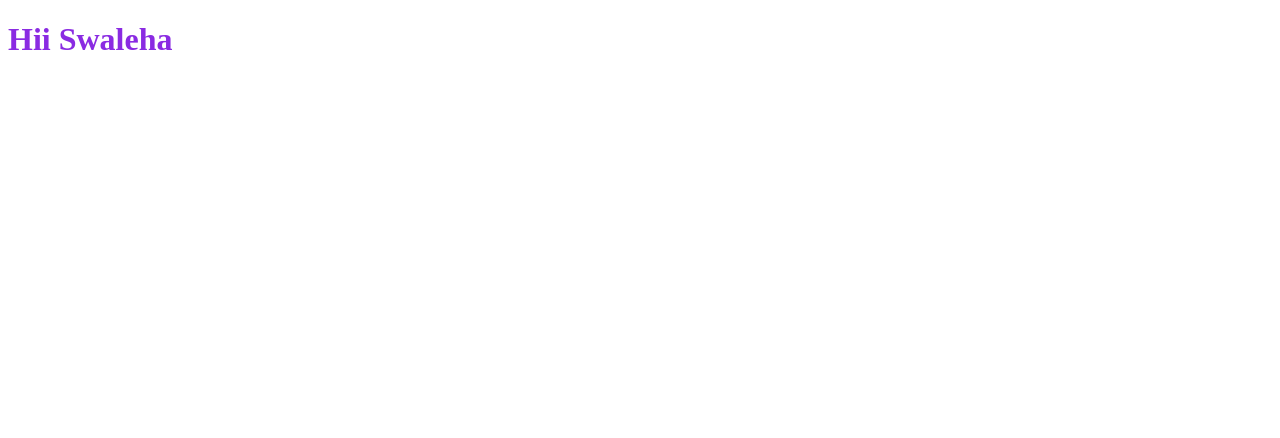
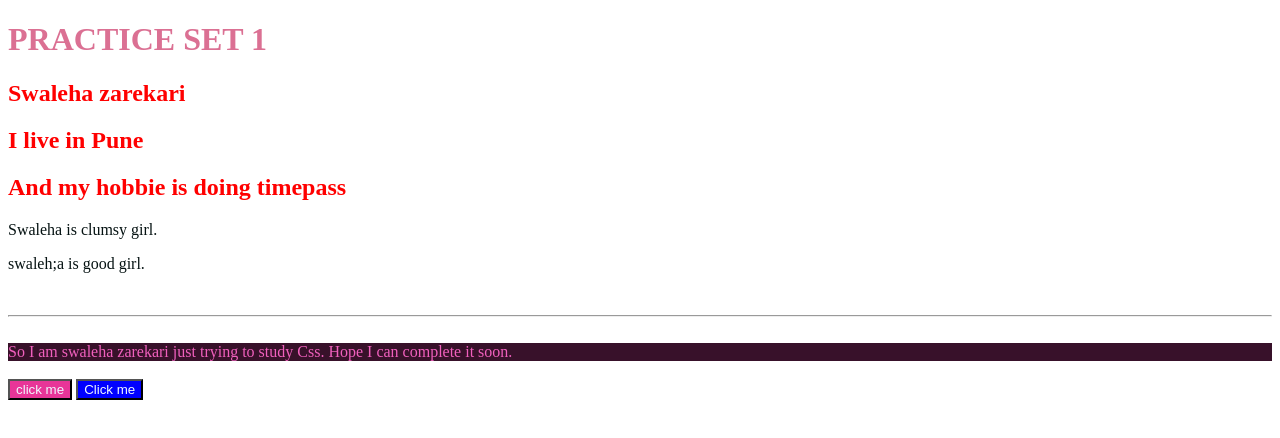
Before and after one commit to SwalehaZarekari/HTML-CSS-Learning, a plain HTML site: page design.html in a window 1280 px wide. Drawn offline with Linux system fonts and the light colour scheme.

Commit message:
first commit

```diff
--- a/design.html
+++ b/design.html
@@ -5,9 +5,35 @@
     <meta name="viewport" content="width=device-width, initial-scale=1.0">
     <title>CSS</title>
     <link rel="stylesheet" href="style.css">
+
+    <!--STYLE CSS TYPE-->
+
+    <style>
+        button{
+            background-color:blue;
+            color:aliceblue;
+
+        }
+    </style>
 </head>
 <body>
-    <h1> Hii Swaleha </h1>
+     <h1> PRACTICE SET 1</h1>
+    <h2 class="heading">Swaleha zarekari</h2>
+    <h2 class="heading">I live in Pune </h2>
+    <h2 class="heading">And my hobbie is doing timepass</h2>
+    <p class="myclass">Swaleha is clumsy girl.</p>
+    <p class="myclass">swaleh;a is good girl.</p>
+    <br><hr>
+    <br>
+    <div id="box">
+        So I am swaleha zarekari just trying to study Css. Hope I can complete it soon.
+    </div>
+    <br>
+    <!--Inline css type-->
+
+    <button style ="background-color:rgb(232, 53, 152)">click me</button>
+    <button>Click me</button>
+
 
 
 </body>
--- a/style.css
+++ b/style.css
@@ -1,4 +1,42 @@
+
+/*universal selector*/
+*{
+   color:rgb(238, 130, 198);
+}
+/*external css */
 h1 {
+    color:palevioletred;
+}
+/*element selector*/
 
-    color:blueviolet;
+p {
+     color:#051212;
 }
+/*id selector*/
+
+#headingone{
+    color:aqua;
+
+}
+#headingtwo{
+    color:blue;
+}
+/*class selector*/
+.heading
+{
+
+    color:rgb(255,0,0);
+}
+
+h2{
+    color:#051212;
+}
+
+#box{
+    background-color:rgb(56, 17, 42) ;
+    color:#f060bd;
+}
+
+button{
+    background-color: green;
+}
```
